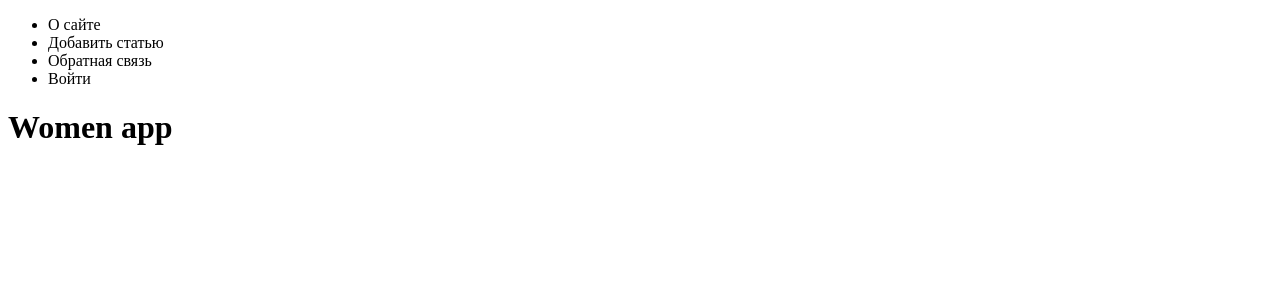
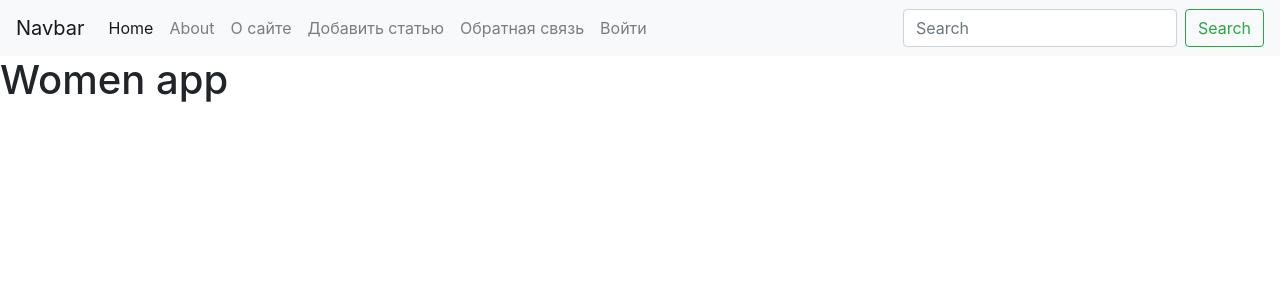
Before and after one commit to zuzuqo/selfedu_django, a Django app: page / in a window 1280 px wide. Shown: the top 300 px of the page. Run offline with Django 4.2, Linux system fonts and the light colour scheme; data that the repository does not hold is empty; some libraries are stand-ins or nearby versions.

Commit message:
4 - #7 Подключение статических файлов. Фильтры шаблонов

```diff
--- a/source/settings.py
+++ b/source/settings.py
@@ -117,6 +117,8 @@ USE_TZ = True
 # https://docs.djangoproject.com/en/4.1/howto/static-files/
 
 STATIC_URL = 'static/'
+STATIC_ROOT = os.path.join(BASE_DIR, 'static')
+STATICFILES_DIRS = []
 
 # Default primary key field type
 # https://docs.djangoproject.com/en/4.1/ref/settings/#default-auto-field
--- a/templates/base.html
+++ b/templates/base.html
@@ -1,20 +1,55 @@
+{% load static %}
 <!DOCTYPE html>
 <html lang="en">
 <head>
     <meta charset="UTF-8">
     <title>{% block title %}{% endblock %}</title>
+    <link rel="stylesheet" href="{% static 'women/css/styles.css' %}">
+    <link rel="stylesheet" href="https://cdn.jsdelivr.net/npm/bootstrap@4.0.0/dist/css/bootstrap.min.css"
+          integrity="sha384-Gn5384xqQ1aoWXA+058RXPxPg6fy4IWvTNh0E263XmFcJlSAwiGgFAW/dAiS6JXm" crossorigin="anonymous">
 </head>
 <body>
 <header>
-    <ul>
-        {% for item in menu %}
-        <li>{{ item }}</li>
-        {% endfor %}
-    </ul>
+    <nav class="navbar navbar-expand-lg navbar-light bg-light">
+        <a class="navbar-brand" href="#">Navbar</a>
+        <button class="navbar-toggler" type="button" data-toggle="collapse" data-target="#navbarSupportedContent"
+                aria-controls="navbarSupportedContent" aria-expanded="false" aria-label="Toggle navigation">
+            <span class="navbar-toggler-icon"></span>
+        </button>
+
+        <div class="collapse navbar-collapse" id="navbarSupportedContent">
+            <ul class="navbar-nav mr-auto">
+                <li class="nav-item active">
+                    <a class="nav-link" href="{% url 'home' %}">Home <span class="sr-only">(current)</span></a>
+                </li>
+                <li class="nav-item">
+                    <a class="nav-link" href="{% url 'about' %}">About</a>
+                </li>
+                {% for item in menu %}
+                <li class="nav-item">
+                    <a class="nav-link" href="#">{{ item }}</a>
+                </li>
+                {% endfor %}
+            </ul>
+            <form class="form-inline my-2 my-lg-0">
+                <input class="form-control mr-sm-2" type="search" placeholder="Search" aria-label="Search">
+                <button class="btn btn-outline-success my-2 my-sm-0" type="submit">Search</button>
+            </form>
+        </div>
+    </nav>
 </header>
 <div id="content">
     {% block content %}
     {% endblock %}
 </div>
+<script src="https://code.jquery.com/jquery-3.2.1.slim.min.js"
+        integrity="sha384-KJ3o2DKtIkvYIK3UENzmM7KCkRr/rE9/Qpg6aAZGJwFDMVNA/GpGFF93hXpG5KkN"
+        crossorigin="anonymous"></script>
+<script src="https://cdn.jsdelivr.net/npm/popper.js@1.12.9/dist/umd/popper.min.js"
+        integrity="sha384-ApNbgh9B+Y1QKtv3Rn7W3mgPxhU9K/ScQsAP7hUibX39j7fakFPskvXusvfa0b4Q"
+        crossorigin="anonymous"></script>
+<script src="https://cdn.jsdelivr.net/npm/bootstrap@4.0.0/dist/js/bootstrap.min.js"
+        integrity="sha384-JZR6Spejh4U02d8jOt6vLEHfe/JQGiRRSQQxSfFWpi1MquVdAyjUar5+76PVCmYl"
+        crossorigin="anonymous"></script>
 </body>
 </html>
--- /dev/null
+++ b/women/static/women/css/styles.css
@@ -0,0 +1,5 @@
+html, body {
+    font-family: 'Arial';
+    margin: 0;
+    padding: 0;
+}
--- a/women/templates/women/index.html
+++ b/women/templates/women/index.html
@@ -8,16 +8,19 @@
 
 <h1>Women app</h1>
 
-<div class="cards">
+<div class="card-group">
     {% for post in posts %}
-    <div class="card">
-        <p>{{ post.title }}</p>
-<!--        <img src="{{ post.photo }}" alt="{{ post.title }}">-->
-        <p>{{ post.photo }}</p>
-        <p>{{ post.content }}</p>
-        <p>{{ post.time_create }}</p>
+    <div class="card" style="width: 18rem;">
+        <img class="card-img-top" src="{{ post.photo }}" alt="{{ post.title }}">
+        <div class="card-body">
+            <h5 class="card-title">{{ post.title }}</h5>
+            <p class="card-text">{{ post.content | linebreaks | truncatewords:50 }}</p>
+            <p class="card-text">{{ post.time_create }}</p>
+            <a href="#" class="btn btn-primary">Go somewhere</a>
+        </div>
     </div>
     {% endfor %}
 </div>
 
+
 {% endblock %}
```
